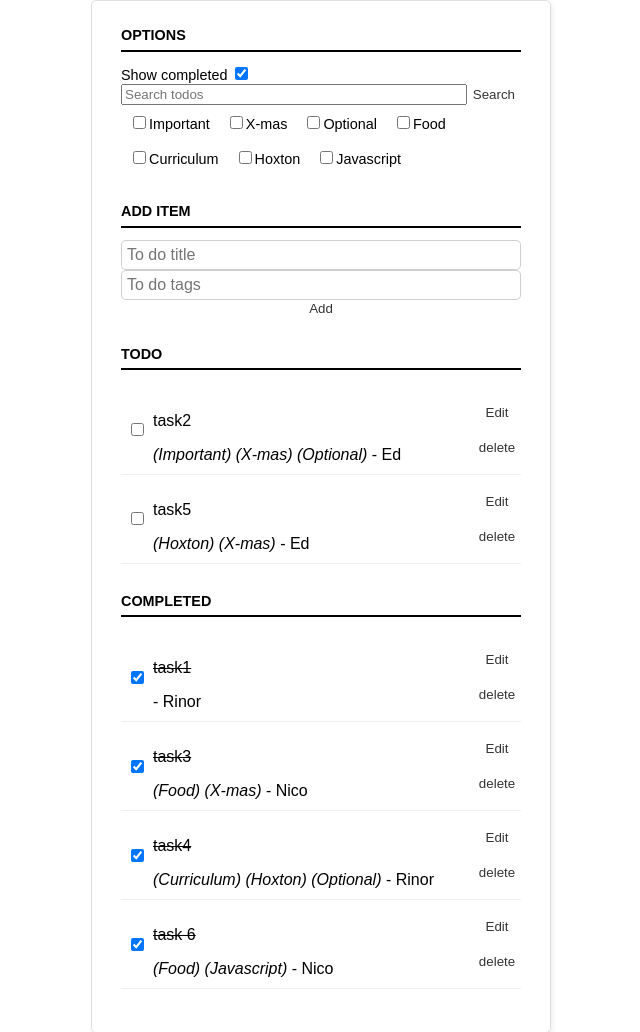
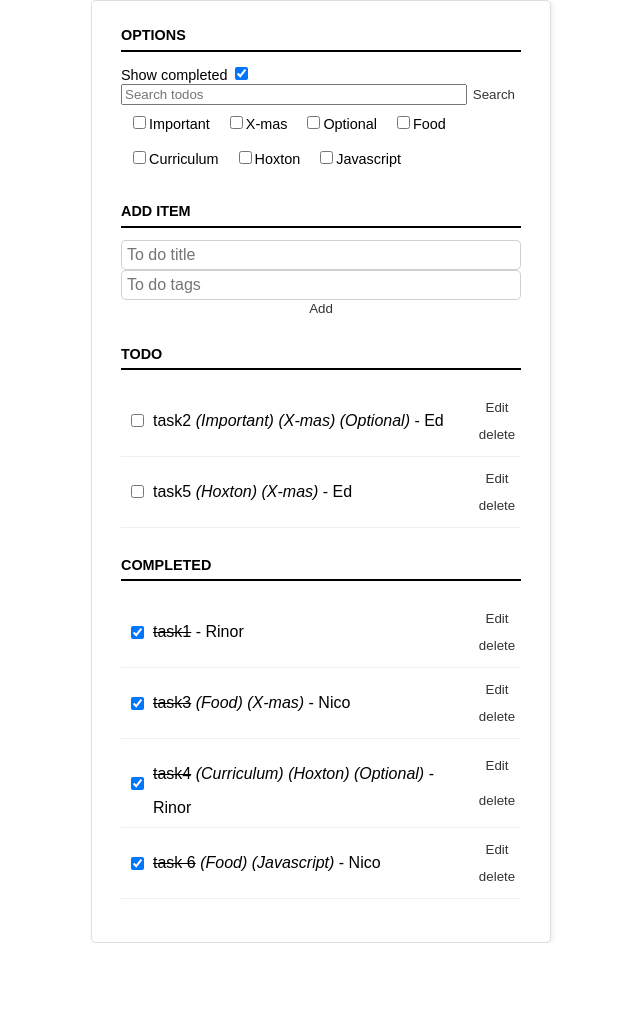
Before and after one commit to ramarinor/hoxton-js-todo-app, a plain HTML site: page index.html in a window 1280 px wide. Shown: the whole page, without its empty margins (319-959 px from the left). After the commit the page ends 943 px from the top, so only its background shows below. Drawn offline with Linux system fonts and the light colour scheme.

Commit message:
code refactoring

```diff
--- a/styles.css
+++ b/styles.css
@@ -72,6 +72,10 @@ ul {
 	border-bottom: solid 1px #00000010;
 }
 
+.todo .text {
+	display: inline-block;
+}
+
 .todo.completed .text {
 	text-decoration: line-through;
 }
```
